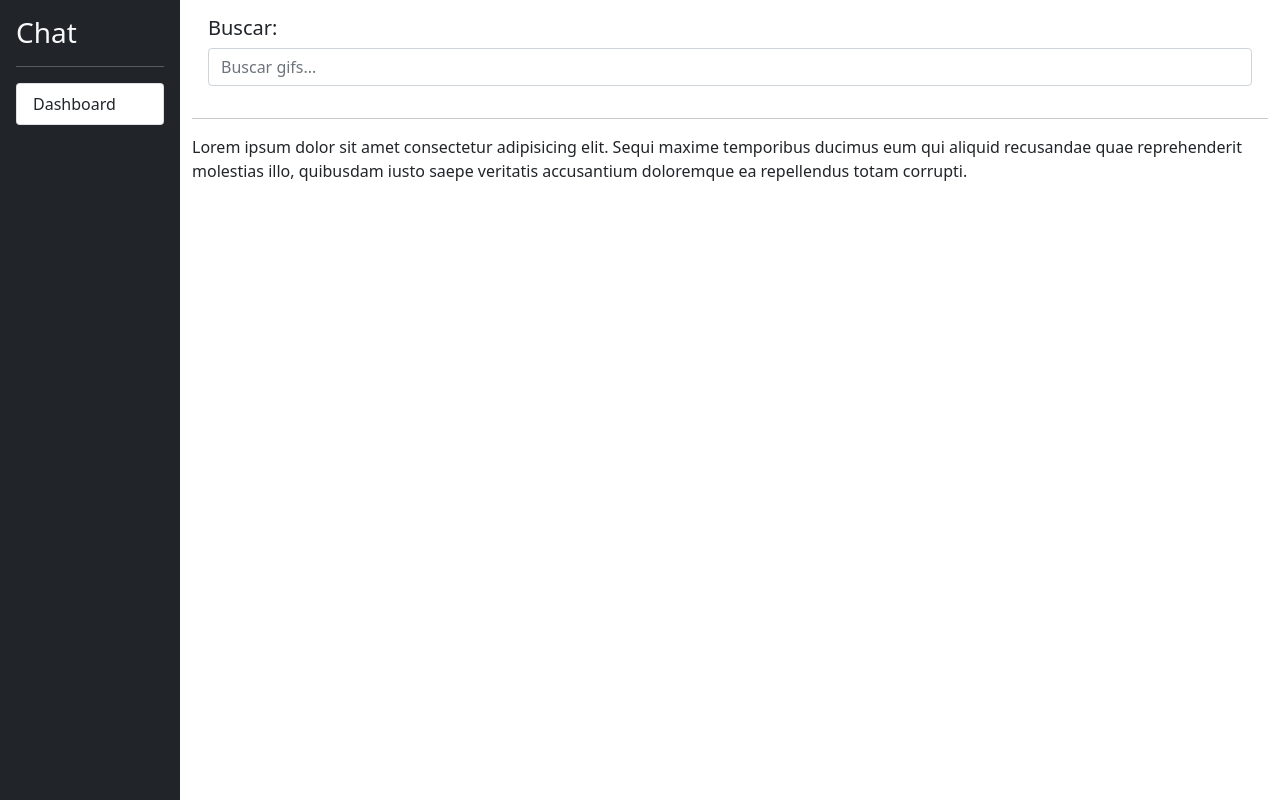
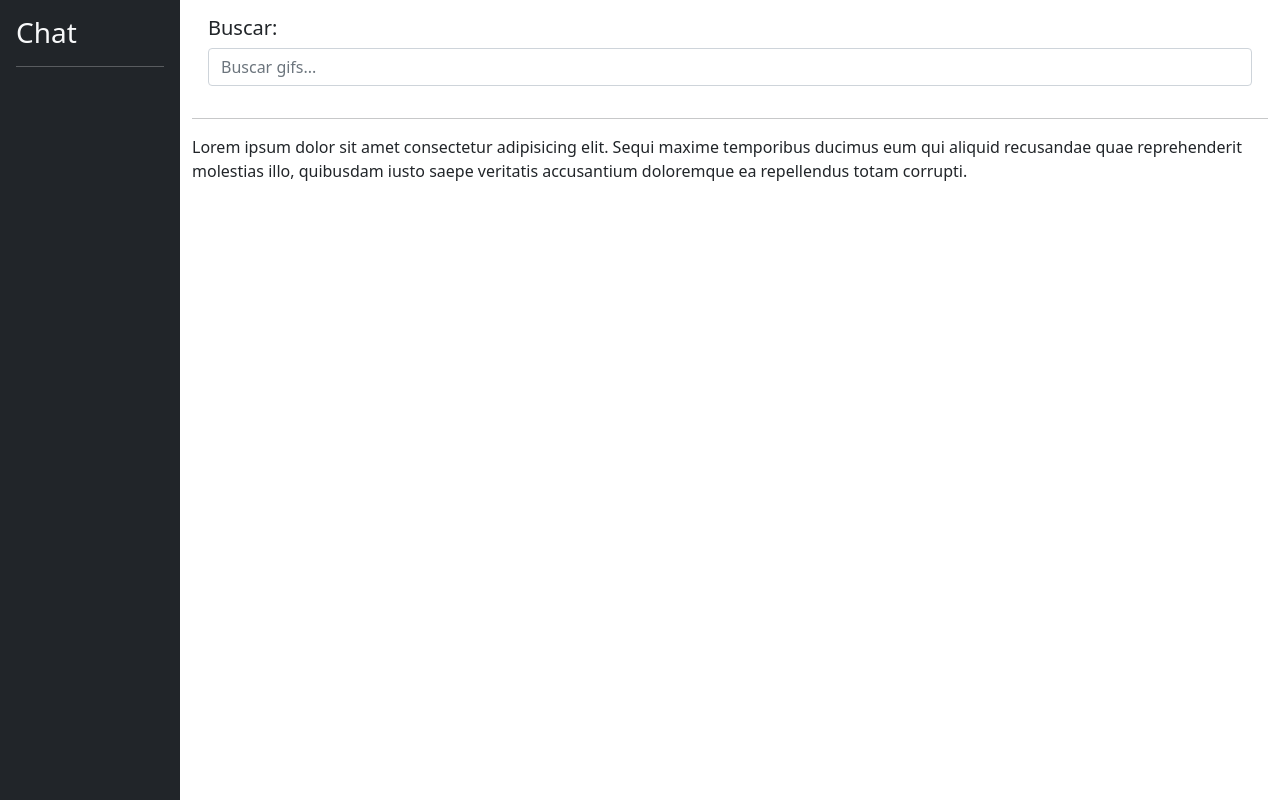
Before and after one commit to EmilioC/chatGPT_4, an Angular app: page / in a window 1280 px wide. Built offline with nearby package versions, Linux system fonts and the light colour scheme.

Commit message:
Update files

```diff
--- a/src/app/gifs/services/gifs.service.ts
+++ b/src/app/gifs/services/gifs.service.ts
@@ -6,11 +6,10 @@ import { Injectable } from '@angular/core';
 })
 export class GifsService {
 
-
   private _historial: string[] = [];
 
   get historial() {
-    /*     los tres puntos indica que es una referencia por lo que
+    /*  Los tres puntos indica que es una referencia, por lo que
         si hay una modificación no afectamos al original _historial [] */
     return [...this._historial];
   }
--- a/src/app/shared/shared.module.ts
+++ b/src/app/shared/shared.module.ts
@@ -11,6 +11,7 @@ import { SidebarComponent } from './sidebar/sidebar.component';
   ],
   exports:[
     SidebarComponent,
+    CommonModule
   ]
 })
 export class SharedModule { }
--- a/src/app/shared/sidebar/sidebar.component.html
+++ b/src/app/shared/sidebar/sidebar.component.html
@@ -3,8 +3,10 @@
     <hr class="text-white">
 
     <div class="list-group list-reset">
-        <a href="#" class="list-group-item list-group-item-action">
-            Dashboard
+        <a *ngFor="let item of historial"
+        href="#"
+        class="list-group-item list-group-item-action">
+            {{ item }}
         </a>
     </div>
 </div>
--- a/src/app/shared/sidebar/sidebar.component.ts
+++ b/src/app/shared/sidebar/sidebar.component.ts
@@ -1,4 +1,5 @@
 import { Component } from '@angular/core';
+import { GifsService } from '../../gifs/services/gifs.service';
 
 @Component({
   selector: 'app-sidebar',
@@ -8,4 +9,10 @@ import { Component } from '@angular/core';
 })
 export class SidebarComponent {
 
+  get  historial () {
+   return this.gifsService.historial;
+  }
+
+  constructor( private gifsService: GifsService ) { }
+
 }
```
Also changed, not shown: src/app/app.module.ts (+6 -1 lines).
